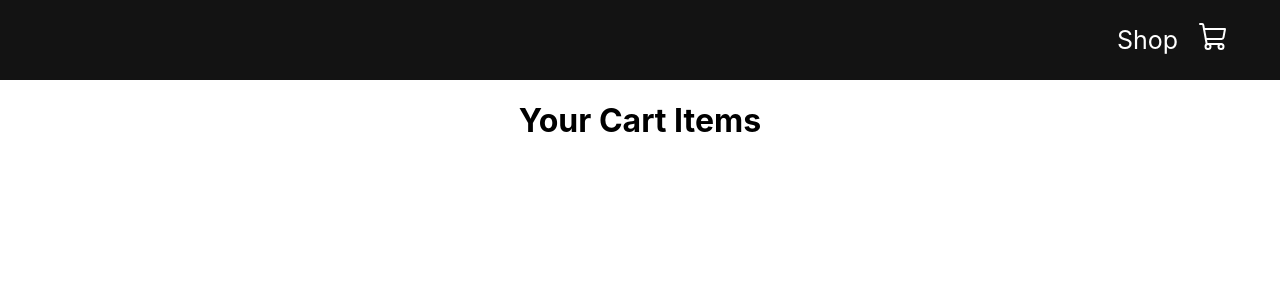
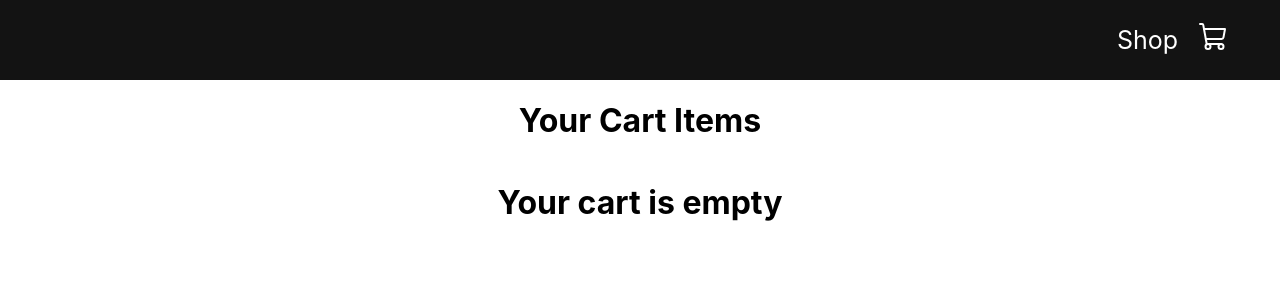
Before and after one commit to olexandervanzuriak/React-orderApp, a React (Create React App) app: page /cart in a window 1280 px wide. Shown: the top 300 px of the page. Built offline with nearby package versions, Linux system fonts and the light colour scheme.

Commit message:
check if the cart is empty

```diff
--- a/src/context/shop-context.jsx
+++ b/src/context/shop-context.jsx
@@ -14,6 +14,18 @@ const getDefaultCart = () => {
 export const ShopContextProvider = (props) => {
   const [cartItems, setCartItems] = useState(getDefaultCart());
 
+  const getTotalAmount = () => {
+    let totalAmount = 0;
+    for (const item in cartItems) {
+      if(cartItems[item] > 0) {
+        let itemInfo =  PRODUCTS.find((product) => product.id === Number(item));
+        totalAmount += cartItems[item] * itemInfo.price;
+      }
+    }
+
+    return totalAmount;
+  };
+
   const addToCart = (itemID) => {
     setCartItems((prev) => ({ ...prev, [itemID]: prev[itemID] + 1 }));
   };
@@ -26,7 +38,7 @@ export const ShopContextProvider = (props) => {
     setCartItems((prev) => ({...prev, [itemID]: newAmount}));
   }
 
-  const contextValue = { cartItems, addToCart, removeFromCart, updateCartItemCount };
+  const contextValue = { cartItems, addToCart, removeFromCart, updateCartItemCount, getTotalAmount };
 
   return (
     <ShopContext.Provider value={contextValue}>
--- a/src/pages/cart/cart.jsx
+++ b/src/pages/cart/cart.jsx
@@ -4,9 +4,13 @@ import { PRODUCTS } from "../../products";
 import { CartItem } from "./cart-item";
 import "./cart.css"
 
+import { useNavigate } from "react-router-dom";
+
 export const Cart = () => {
+    const {cartItems, getTotalAmount} = useContext(ShopContext);
+    const totalAmount = getTotalAmount();
 
-    const {cartItems} = useContext(ShopContext);
+    const navigate = useNavigate();
 
     return (<div className="cart">
         <div>
@@ -17,5 +21,13 @@ export const Cart = () => {
             if(cartItems[product.id] !== 0) { return <CartItem data={product} />}
             })}
         </div>
+        {totalAmount > 0 ?
+        <div className="checkout">
+
+            <p>Subtotal: ${totalAmount}</p>
+            <button onClick={() => navigate("/")}>Continue Shopping</button>
+            <button>Checkout</button>
+      </div> : <h1>Your cart is empty</h1>
+}
     </div>);
 }
```
